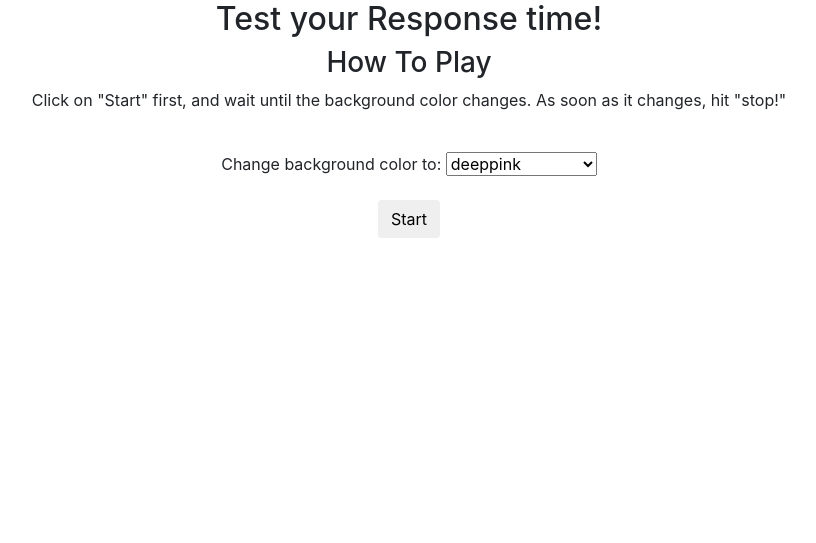
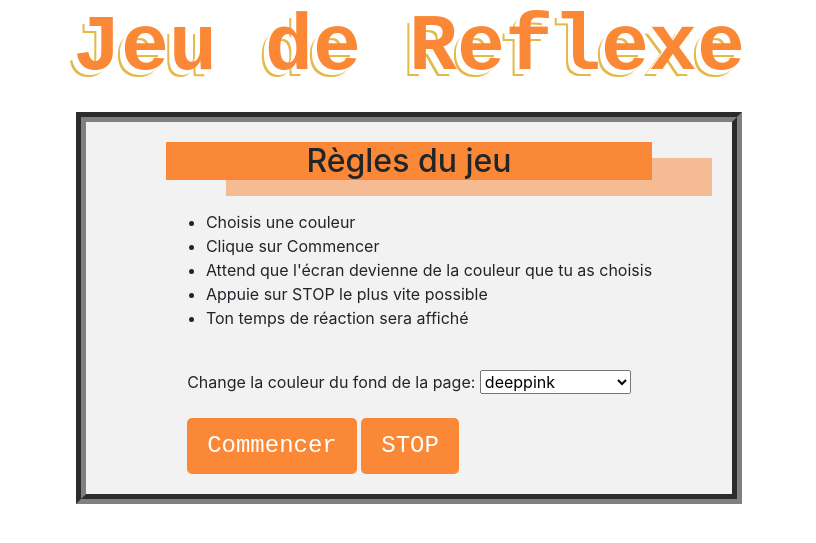
Before and after one commit to louisedupiot/ibrain_front, a Symfony app: template templates/jeu/reflexe.html.twig in a window 1280 px wide. Shown: the part 111-654 px from the top of the page, without its empty margins (231-1047 px from the left). Run offline with Twig, Linux system fonts and the light colour scheme; the template is opened without the code that fills it, so the values that code supplies are empty; some libraries are stand-ins or nearby versions.

Commit message:
Auto stash before rebase of "louise"

```diff
--- a/templates/base.html.twig
+++ b/templates/base.html.twig
@@ -47,7 +47,7 @@
 									<a href="/memory_game">Memory</a>
 									<a href="/calcul_game">Calcul</a>
 									<a href="/demineur_game">Demineur</a>
-									</div>
+									<a href="/reflexe_game">Reflexe</a>
 								</div>
 								<script src="{{ asset('/assets/js/search-bar.js') }}"></script>
 
--- a/templates/jeu/memory.html.twig
+++ b/templates/jeu/memory.html.twig
@@ -28,7 +28,7 @@
                 </div>
             </div>
             <div class="board-container">
-                <div class="board" data-dimension="4"></div>
+                <div class="board" data-dimension="2"></div>
                 <div class="win">Félicitation, tu as gagné!</div>
             </div>
         </div>
--- a/templates/jeu/reflexe.html.twig
+++ b/templates/jeu/reflexe.html.twig
@@ -1,20 +1,34 @@
 {% include 'base.html.twig' %}
+<link rel="stylesheet" href="../assets/css/reflexe.css" />
+
 <title>{% block title %} Réflexe {% endblock %}
+
 		</title>
 {% block content %}
 
+    <div class="body_page_off"
+       <div class="body_reflexe">
+		<div class="div_titre">
+			<h1 id="reflexe_titre"> Jeu de Reflexe </h1>
+		</div>
+		<div class="div_jeu_reflexe">
 
-        <center>
-        <h2>Test your Response time!</h2>
-        </center>
-        <center><h3>How To Play</h3>
-        <p>Click on "Start" first, and wait until the
- background color changes. As soon as it changes, hit "stop!"
-        </p>
+			<div class="div_regles">
+				<h2 >Règles du jeu</h2>
+				<ul>
+					<li>Choisis une couleur </li>
+					<li>Clique sur Commencer </li>
+					<li> Attend que l'écran devienne de la couleur que tu as choisis</li>
+					<li> Appuie sur STOP le plus vite possible</li>
+					<li>Ton temps de réaction sera affiché </li>
+				</ul>
+			</div>
+
+
 
         <br>
         <form name="response">
-        Change background color to:
+        Change la couleur du fond de la page:
         <select name="bgColorChange">
         <option selected>deeppink
         <option>aliceblue
@@ -33,10 +47,59 @@
         </select><br>
         <br>
 
-        <input type="button" class="btn" value="Start" onClick="startit()">
+        <input type="button" class="btn" value="Commencer" onClick="startit()">
+        <input type="button" class="btn" value="STOP" onClick="stopTest()">
+
+        </form>
+
+    </div>
+
+    {# <div class="body_page_on">
+        <div class="body_reflexe">
+            <div class="div_titre">
+                <h1 id="reflexe_titre"> Jeu de Reflexe </h1>
+            </div>
+            <div class="div_jeu_reflexe">
+
+                <div class="div_regles">
+                    <h2 >Règles du jeu</h2>
+                    <ul>
+                        <li>Choisis une couleur </li>
+                        <li>Clique sur Commencer </li>
+                        <li> Attend que l'écran devienne de la couleur que tu as choisis</li>
+                        <li> Appuie sur STOP le plus vite possible</li>
+                        <li>Ton temps de réaction sera affiché </li>
+                    </ul>
+                </div>
 
 
-        </form>
+
+            <br>
+            <form name="response">
+                Change la couleur du fond de la page:
+                <select name="bgColorChange">
+                <option selected>deeppink
+                <option>aliceblue
+                <option>crimson
+                <option>darkkhaki
+                <option>cadetblue
+                <option>darkorchid
+                <option>coral
+                <option>teal
+                <option>mediumslateblue
+                <option>tomato
+                <option>darkslategray
+                <option>limegreen
+                <option>cornflowerblue
+                <option>darkolivegreen
+                </select><br>
+                <br>
+
+                <input type="button" class="btn" value="STOP" onClick="stopTest()">
+
+            </form>
+        </div>
+    </div> #}
 
     <script src="{{ asset('/assets/js/reflexe.js') }}"></script>
 
```
Also changed, not shown: public/assets/css/MemoryStyle.css, public/assets/css/reflexe.css (added), public/assets/js/calcul.js, public/assets/js/reflexe.js. Lines whose indentation alone changed are shown as unchanged.
